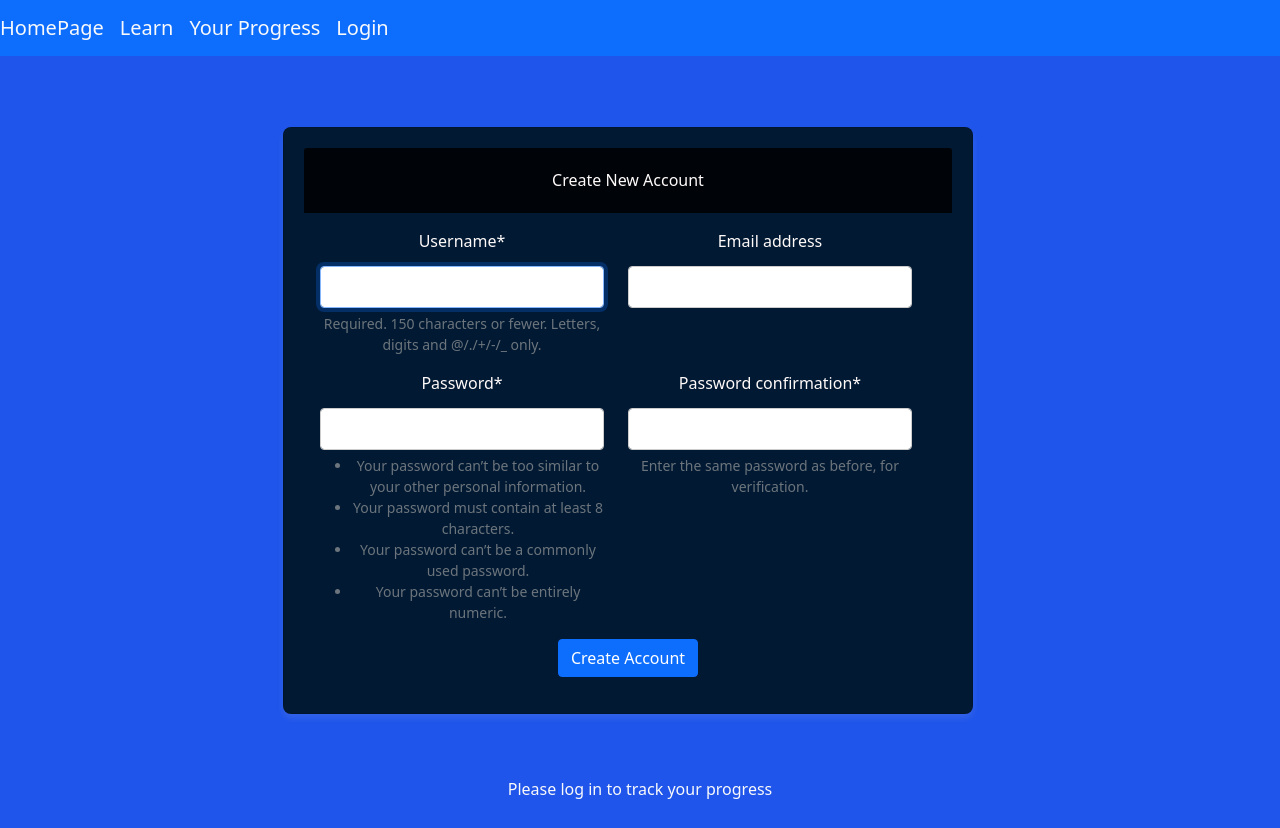
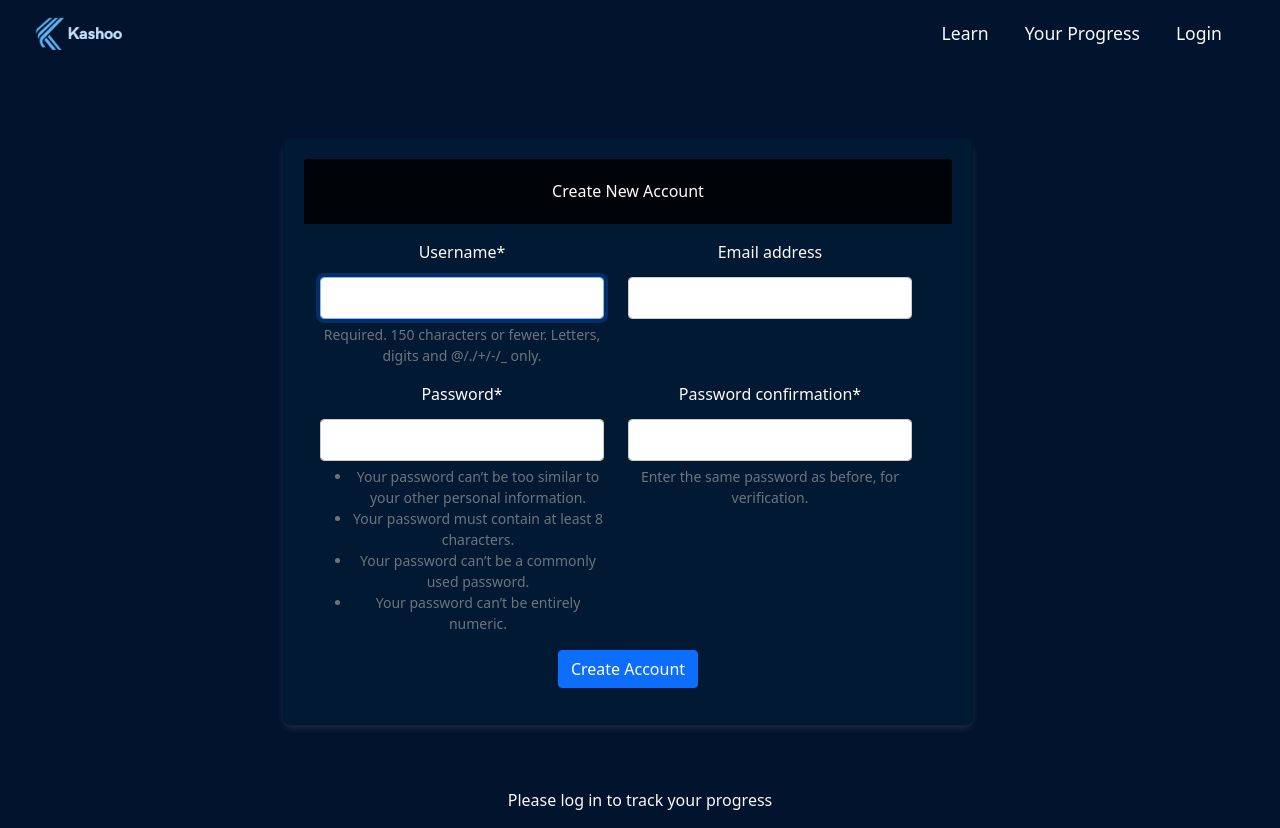
Before and after one commit to JLeFevre559/BACS487, a Django app: page /users/create/ in a window 1280 px wide. Before the commit the page ends 799 px from the top, so only its background shows below. Run offline with Django 4.2, Linux system fonts and the light colour scheme; some libraries are stand-ins or nearby versions.

Commit message:
added logo image, changed the background color to match our UI design, updated the navbar design and style.

```diff
--- a/application/web_app/cap_ace_web/templates/_navbar.html
+++ b/application/web_app/cap_ace_web/templates/_navbar.html
@@ -1,23 +1,24 @@
 {% load static %}
 <nav class="navbar navbar-expand-sm navbar-dark bg-primary text-light">
+    <!-- Logo image on the left -->
+    <a class="navbar-brand ml-2" href="{% url 'home' %}">
+        <img src="{% static 'images/kashoo logo with name.png' %}" width="100px" alt="Logo">
+    </a>
 
-    <!-- Takes you to HomePage -->
-    <a class="navbar-brand text-light" href="{% url 'home' %}">HomePage</a>
+    <!-- Container for alignment -->
+    <div class="d-flex flex-grow-1 justify-content-end align-items-center">
+        <div class="navbar-nav">
+            <a class="nav-item nav-link text-light" href="{% url 'learn' %}" style="font-size: 1.1rem; margin-right: 20px;">Learn</a>
+            <a class="nav-item nav-link text-light" href="#" style="font-size: 1.1rem; margin-right: 20px;">Your Progress</a>
 
-    <!-- takes you to Learn Page -->
-    <a class="navbar-brand text-light" href="{% url 'learn' %}">Learn</a>
-
-    <!-- Progress Page (Placeholder for Now) -->
-    <a class="navbar-brand text-light" href="#">Your Progress</a>
-
-    <div class="ml-auto">
-        {% if user.is_authenticated %}
-            <a class="navbar-brand text-light navbar-button" href="{% url 'user_detail' user.pk %}">{{ user.username }}</a>
-            {% if user.is_superuser %}
-                <a class="navbar-brand text-light navbar-button" href="{% url 'user_list' %}">User List</a>
+            {% if user.is_authenticated %}
+                <a class="nav-item nav-link text-light navbar-button" href="{% url 'user_detail' user.pk %}" style="font-size: 1.1rem; margin-right: 20px;">{{ user.username }}</a>
+                {% if user.is_superuser %}
+                    <a class="nav-item nav-link text-light navbar-button" href="{% url 'user_list' %}" style="font-size: 1.1rem; margin-right: 20px;">User List</a>
+                {% endif %}
+            {% else %}
+                <a class="nav-item nav-link text-light navbar-button" href="{% url 'login' %}" style="font-size: 1.1rem; margin-right: 20px;">Login</a>
             {% endif %}
-        {% else %}
-            <a class="navbar-brand text-light navbar-button" href="{% url 'login' %}">Login</a>
-        {% endif %}
+        </div>
     </div>
 </nav>
--- a/application/web_app/static/css/StyleSheet.css
+++ b/application/web_app/static/css/StyleSheet.css
@@ -7,17 +7,16 @@
   --bs-blue: hsl(224, 83%, 52%);
   --bs-light: #fffafa;
   --bs-card: #000408;
+  --bs-primary-rgb:rgb(1,19,45);
+
+
 
 }
 *{
   max-width: 100%;
 }
 
-nav {
-  background-color: var(--bs-blue);
-  color: white;
 
-}
 .content {
   text-align: center;
   margin: 40px;
@@ -26,7 +25,7 @@ nav {
 .bg-dark {
   --bs-bg-opacity: 1;
   /* this is labeled !important to override bootstrap */
-  background-color: var(--bs-blue) !important;
+  background-color: rgb(1,19,45) !important;
 }
 .card {
   background-color: var(--bs-blue);
@@ -85,3 +84,27 @@ input[type="text"], .form-control {
   box-shadow: 0 4px 6px rgba(234, 230, 230, 0.1);
   text-align: center;
 }
+
+nav {
+  background-color: var(--bs-blue);
+  color: white;
+  display: flex;
+  align-items: center;
+  justify-content: space-between;
+  padding: 15px 30px;
+}
+
+.navbar-logo img {
+  height: 50px;
+  width: auto;
+}
+
+.navbar-nav .nav-link {
+  font-size: 1.1rem;
+  margin-right: 20px;
+  transition: color 0.3s ease-in-out;
+}
+
+.navbar-nav .nav-link:hover {
+  color: #ADD8E6 !important; /* Light blue */
+}
```
Also changed, not shown: application/web_app/static/images/kashoo logo with name.png (added), application/web_app/static/images/kashoov1.png (added).
